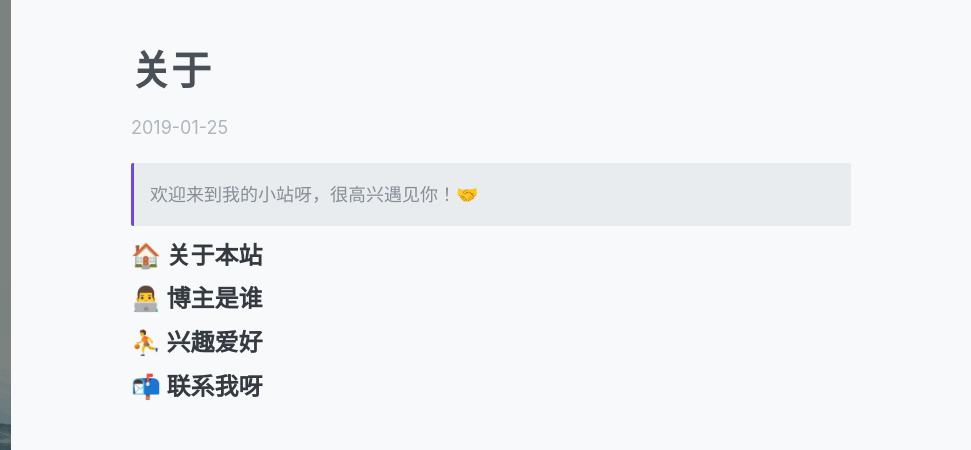
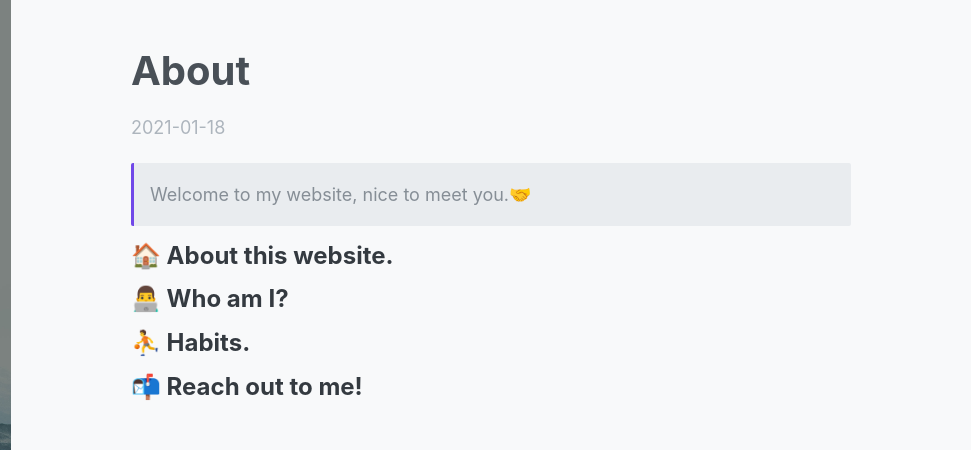
Before and after one commit to Bill-Zhan/Bill-Zhan.github.io, a plain HTML site: page post/about/index.html in a window 1280 px wide. Shown: the top 450 px of the page, 309-1280 px from the left. Drawn offline with nearby package versions, Linux system fonts and the light colour scheme.

Commit message:
update from gridea: 2021-01-18 08:42:09

```diff
--- a/atom.xml
+++ b/atom.xml
@@ -2,7 +2,7 @@
 <feed xmlns="http://www.w3.org/2005/Atom">
     <id>https://Bill-Zhan.github.io</id>
     <title>Gridea</title>
-    <updated>2021-01-18T13:40:59.984Z</updated>
+    <updated>2021-01-18T13:42:09.789Z</updated>
     <generator>https://github.com/jpmonette/feed</generator>
     <link rel="alternate" href="https://Bill-Zhan.github.io"/>
     <link rel="self" href="https://Bill-Zhan.github.io/atom.xml"/>
--- a/post/about/index.html
+++ b/post/about/index.html
@@ -3,12 +3,12 @@
   <head>
     <meta charset="utf-8" >
 
-<title>关于 | Gridea</title>
+<title>About | Gridea</title>
 
 <meta name="viewport" content="width=device-width, initial-scale=1, maximum-scale=1, user-scalable=no">
 
 <link rel="stylesheet" href="https://use.fontawesome.com/releases/v5.7.2/css/all.css" integrity="sha384-fnmOCqbTlWIlj8LyTjo7mOUStjsKC4pOpQbqyi7RrhN7udi9RwhKkMHpvLbHG9Sr" crossorigin="anonymous">
-<link rel="shortcut icon" href="https://Bill-Zhan.github.io/favicon.ico?v=1610976295502">
+<link rel="shortcut icon" href="https://Bill-Zhan.github.io/favicon.ico?v=1610977307916">
 <link rel="stylesheet" href="https://Bill-Zhan.github.io/styles/main.css">
 
 
@@ -19,12 +19,12 @@
 
 
     <meta name="description" content="
-欢迎来到我的小站呀，很高兴遇见你！🤝
+Welcome to my website, nice to meet you.🤝
 
-🏠 关于本站
-👨‍💻 博主是谁
-⛹ 兴趣爱好
-📬 联系我呀
+🏠 About this website.
+👨‍💻 Who am I?
+⛹ Habits.
+📬 Reach out to me!
 ..." />
     <meta name="keywords" content="" />
   </head>
@@ -35,7 +35,7 @@
   <div class="top-container" data-aos="fade-right">
     <div class="top-header-container">
       <a class="site-title-container" href="https://Bill-Zhan.github.io">
-        <img src="https://Bill-Zhan.github.io/images/avatar.png?v=1610976295502" class="site-logo">
+        <img src="https://Bill-Zhan.github.io/images/avatar.png?v=1610977307916" class="site-logo">
         <h1 class="site-title">Gridea</h1>
       </a>
       <div class="menu-btn" @click="menuVisible = !menuVisible">
@@ -97,17 +97,17 @@
       <div class="main-container">
         <div class="content-container" data-aos="fade-up">
           <div class="post-detail">
-            <h2 class="post-title">关于</h2>
-            <div class="post-date">2019-01-25</div>
+            <h2 class="post-title">About</h2>
+            <div class="post-date">2021-01-18</div>
 
             <div class="post-content" v-pre>
               <blockquote>
-<p>欢迎来到我的小站呀，很高兴遇见你！🤝</p>
+<p>Welcome to my website, nice to meet you.🤝</p>
 </blockquote>
-<h2 id="关于本站">🏠 关于本站</h2>
-<h2 id="博主是谁">👨‍💻 博主是谁</h2>
-<h2 id="兴趣爱好">⛹ 兴趣爱好</h2>
-<h2 id="联系我呀">📬 联系我呀</h2>
+<h2 id="about-this-website">🏠 About this website.</h2>
+<h2 id="who-am-i">👨‍💻 Who am I?</h2>
+<h2 id="habits">⛹ Habits.</h2>
+<h2 id="reach-out-to-me">📬 Reach out to me!</h2>
 
             </div>
 
```
Also changed, not shown: archives/index.html (+2 -2 lines), index.html (+2 -2 lines), post/hello-gridea/index.html (+2 -2 lines), tag/PXsXOip3L/index.html (+2 -2 lines), tags/index.html (+2 -2 lines).
